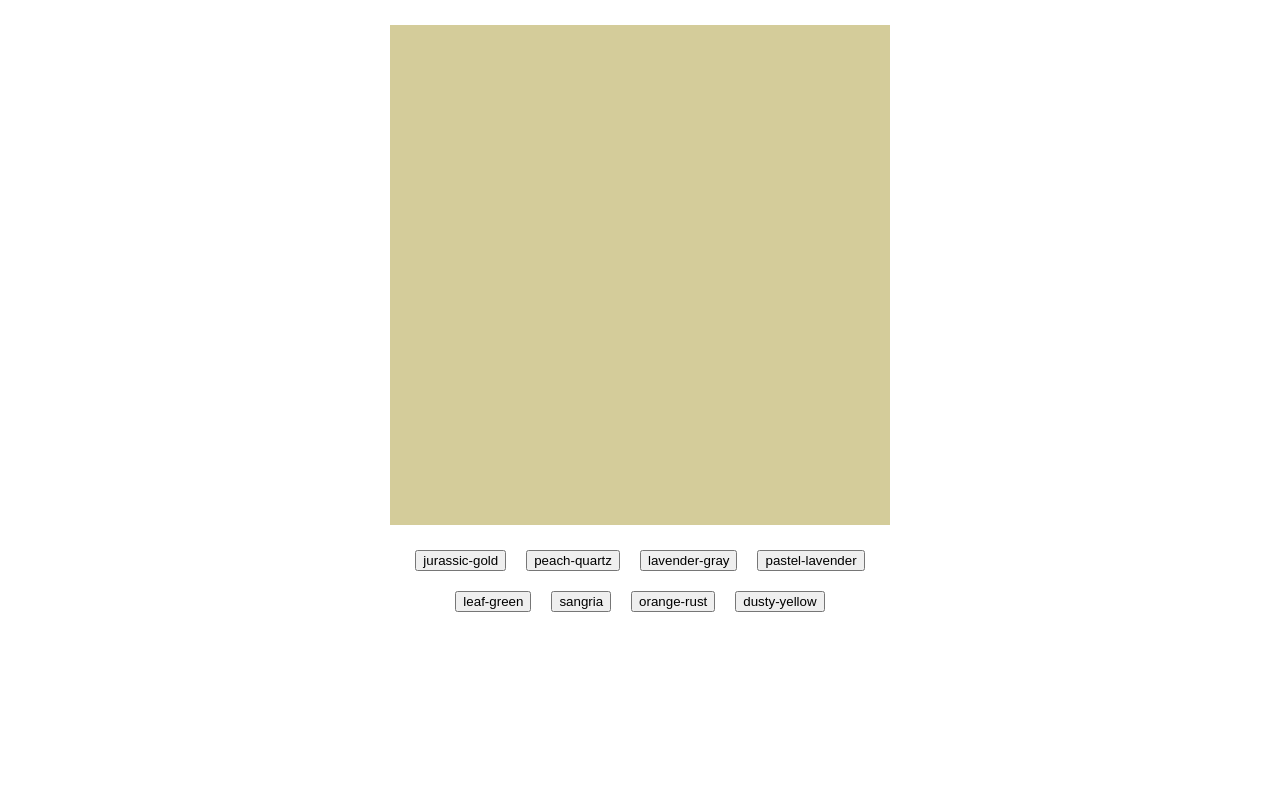
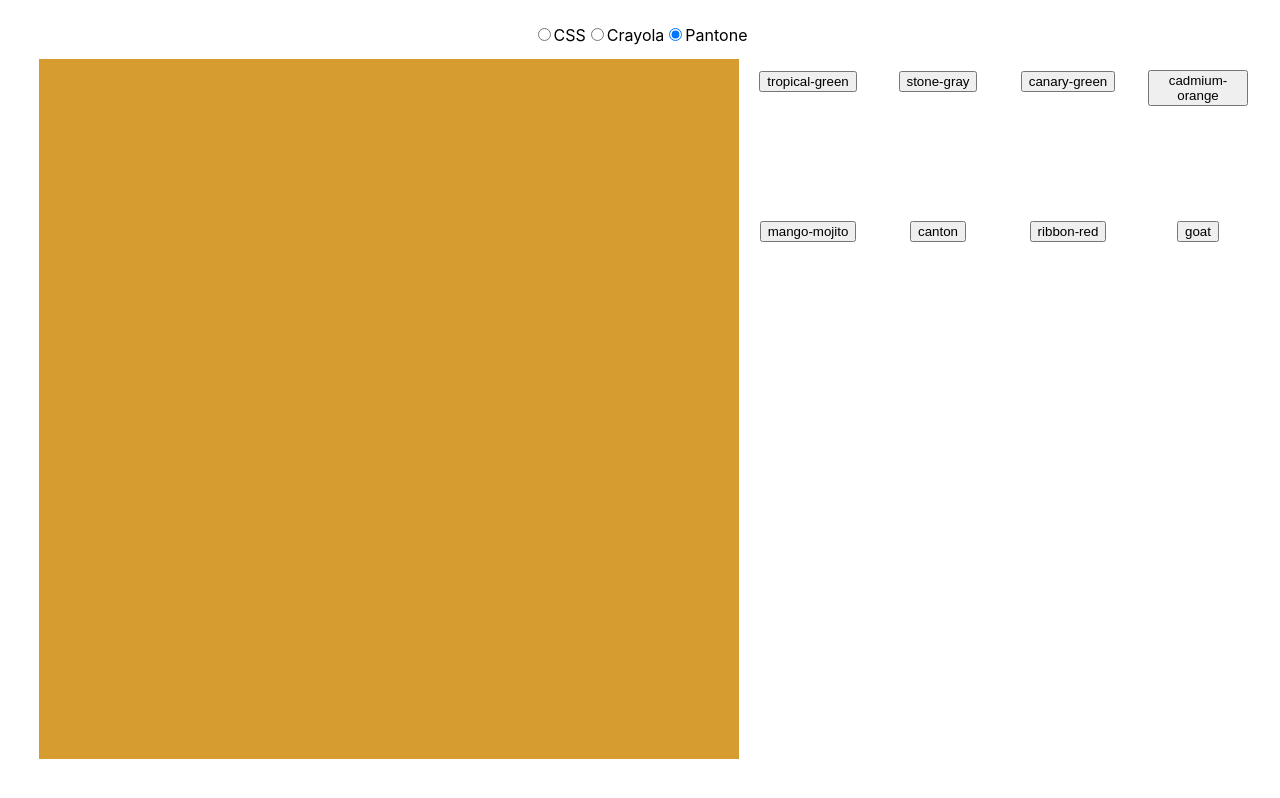
Before and after one commit to savybrandt/color-quiz, a React (Create React App) app: page / in a window 1280 px wide. Built offline with nearby package versions, Linux system fonts and the light colour scheme.

Commit message:
updt: toggle colorGroup

```diff
--- a/src/App.css
+++ b/src/App.css
@@ -3,22 +3,38 @@
   padding: 25px;
 }
 
+.Quiz {
+  display: flex;
+}
+
 .Swatch {
-  height: 500px;
-  width: 500px;
-  margin: auto;
+  height: 700px;
+  width: 700px;
+  margin: 14px;
 }
 
 .Options {
   margin: 25px auto;
-    display: flex;
-    justify-content: center;
-    width: 500px;
-    flex-wrap: wrap;
-    gap: 20px;
+  display: flex;
+  justify-content: center;
+  width: 500px;
+  flex-wrap: wrap;
+  gap: 20px;
 }
 
 .success {
   opacity: 1;
   transition: opacity 0.5s;
 }
+
+.option-swatch {
+  height: 100px;
+  width: 100px;
+  margin: auto;
+}
+
+.option-container {
+    height: 130px;
+    width: 100px;
+    margin: auto;
+}
--- a/src/App.js
+++ b/src/App.js
@@ -1,10 +1,38 @@
+import {useState} from 'react';
+import {cssColors, crayolaColors, pantoneColors} from './colors';
 import Quiz from './components/Quiz';
 import './App.css';
 
+const colorGroups = {
+  css: cssColors,
+  crayola: crayolaColors,
+  pantone: pantoneColors,
+}
+
+const CSS = 'css';
+const CRAYOLA = 'crayola';
+const PANTONE = 'pantone';
+
+const DEFAULT_COLOR_GROUP = PANTONE;
+
 function App() {
+  const [colors, setColors] = useState(colorGroups[DEFAULT_COLOR_GROUP])
+
+  const handleSelect = (colorGroup) => {
+    setColors(colorGroups[colorGroup])
+  }
+
   return (
     <div className="App">
-      <Quiz />
+      <form>
+        <input type="radio" value="css" name="colorGroup" id="css" defaultChecked={DEFAULT_COLOR_GROUP === CSS} onClick={() => handleSelect(CSS)}/>
+        <label htmlFor="css">CSS</label>
+        <input type="radio" value="crayola" name="colorGroup" id="crayola" defaultChecked={DEFAULT_COLOR_GROUP === CRAYOLA} onClick={() => handleSelect(CRAYOLA)}/>
+        <label htmlFor="crayola">Crayola</label>
+        <input type="radio" value="pantone" name="colorGroup" id="pantone" defaultChecked={DEFAULT_COLOR_GROUP === PANTONE} onClick={() => handleSelect(PANTONE)}/>
+        <label htmlFor="pantone">Pantone</label>
+      </form>
+      <Quiz colors={colors}/>
     </div>
   );
 }
--- a/src/components/Options.js
+++ b/src/components/Options.js
@@ -1,8 +1,13 @@
-function Options({options, onSelect}) {
+function Options({options, onSelect, showOptionSwatch}) {
   return (
     <div className="Options">
       {options.map((option, idx) =>
-        <button key={option.name} onClick={() => onSelect(idx)}>{option.name}</button>
+      (
+        <div className="option-container">
+          <button key={option.name} onClick={() => onSelect(idx)}>{option.name}</button>
+          {showOptionSwatch && <div className="option-swatch" style={{backgroundColor: option.hex}}></div>}
+        </div>
+      )
       )}
     </div>
   );
--- a/src/components/Quiz.js
+++ b/src/components/Quiz.js
@@ -1,15 +1,19 @@
-import {useState} from 'react'
-import {pantoneColors as colors} from "../colors";
+import {useState, useEffect} from 'react'
 import { pickQuizData } from '../helpers.js';
 import Swatch from './Swatch'
 import Options from './Options'
 
 const OPTION_COUNT = 8;
 
-function Quiz() {
+function Quiz({colors}) {
   const [quizData, setQuizData] = useState(pickQuizData(colors, OPTION_COUNT));
   const [showFailedState, setShowFailedState] = useState(false)
   const [showSuccessState, setShowSuccessState] = useState(false)
+  const [showOptionSwatch, setShowOptionSwatch] = useState(false)
+
+  useEffect(() => {
+    resetQuiz();
+  }, [colors])
 
   const {colorOptions, correctColorIndex} = quizData;
 
@@ -18,21 +22,20 @@ function Quiz() {
   const resetQuiz = () => {
     setShowFailedState(false);
     setShowSuccessState(false);
+    setShowOptionSwatch(false);
     setQuizData(pickQuizData(colors, OPTION_COUNT))
   }
 
   const flashSuccess = () => {
     setShowFailedState(false)
     setShowSuccessState(true);
+    setShowOptionSwatch(true)
   }
 
   const handleSelect = selectedIndex => {
     const isCorrect = selectedIndex === correctColorIndex;
     if(isCorrect) {
       flashSuccess()
-      setTimeout(() => {
-        resetQuiz()
-      }, 1000);
     } else {
       setShowFailedState(true)
     }
@@ -45,9 +48,12 @@ function Quiz() {
   return (
     <div className="Quiz">
       <Swatch color={correctColor} />
-      <Options options={colorOptions} onSelect={handleSelect} />
-      {showFailedState && <div style={{color: 'red'}}>Incorrect</div>}
-      <div className="success" style={{color: 'green', opacity: showSuccessState ? 1 : 0}}>Correct! 🎉</div>
+      <div>
+        <Options options={colorOptions} onSelect={handleSelect} showOptionSwatch={showOptionSwatch} />
+        {showFailedState && <div style={{color: 'red'}}>Incorrect</div>}
+        <div className="success" style={{color: 'green', opacity: showSuccessState ? 1 : 0}}>Correct! 🎉</div>
+        {showSuccessState && <button onClick={resetQuiz}>Next</button>}
+      </div>
     </div>
   );
 }
```
